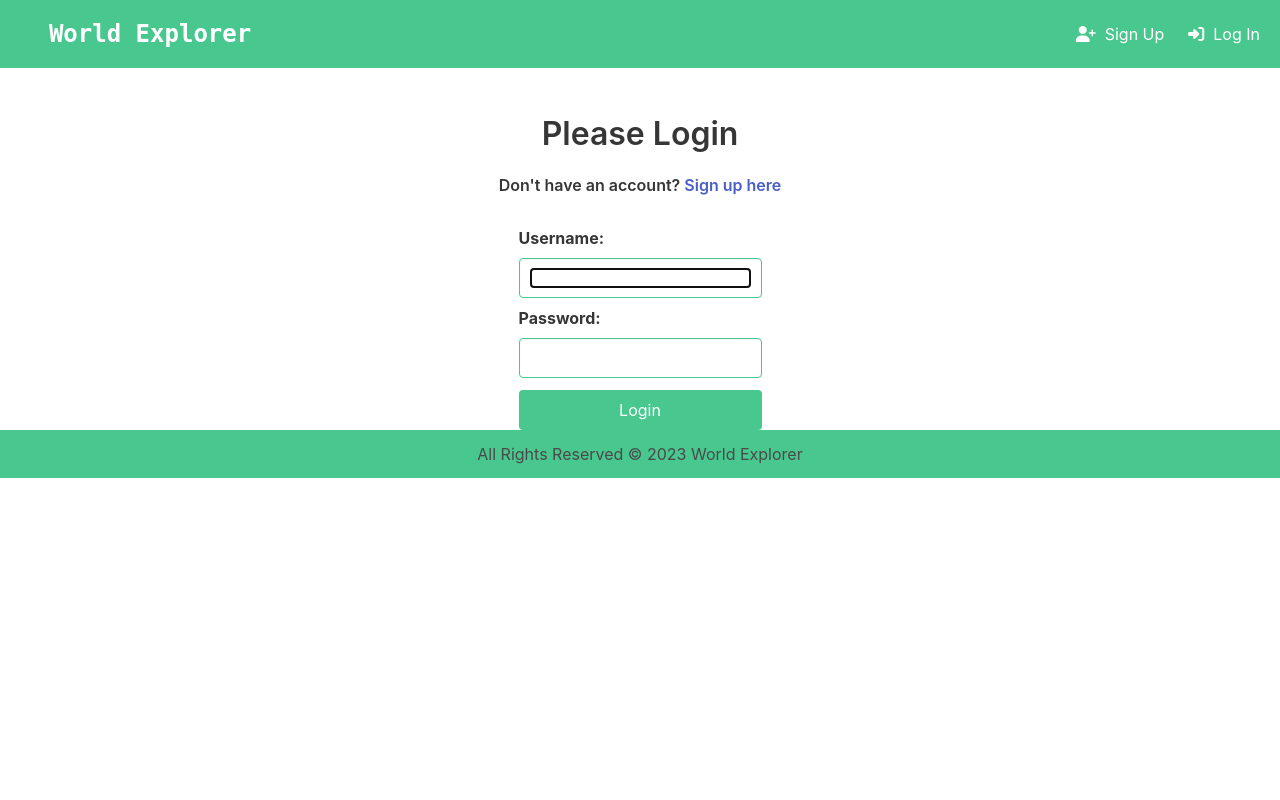
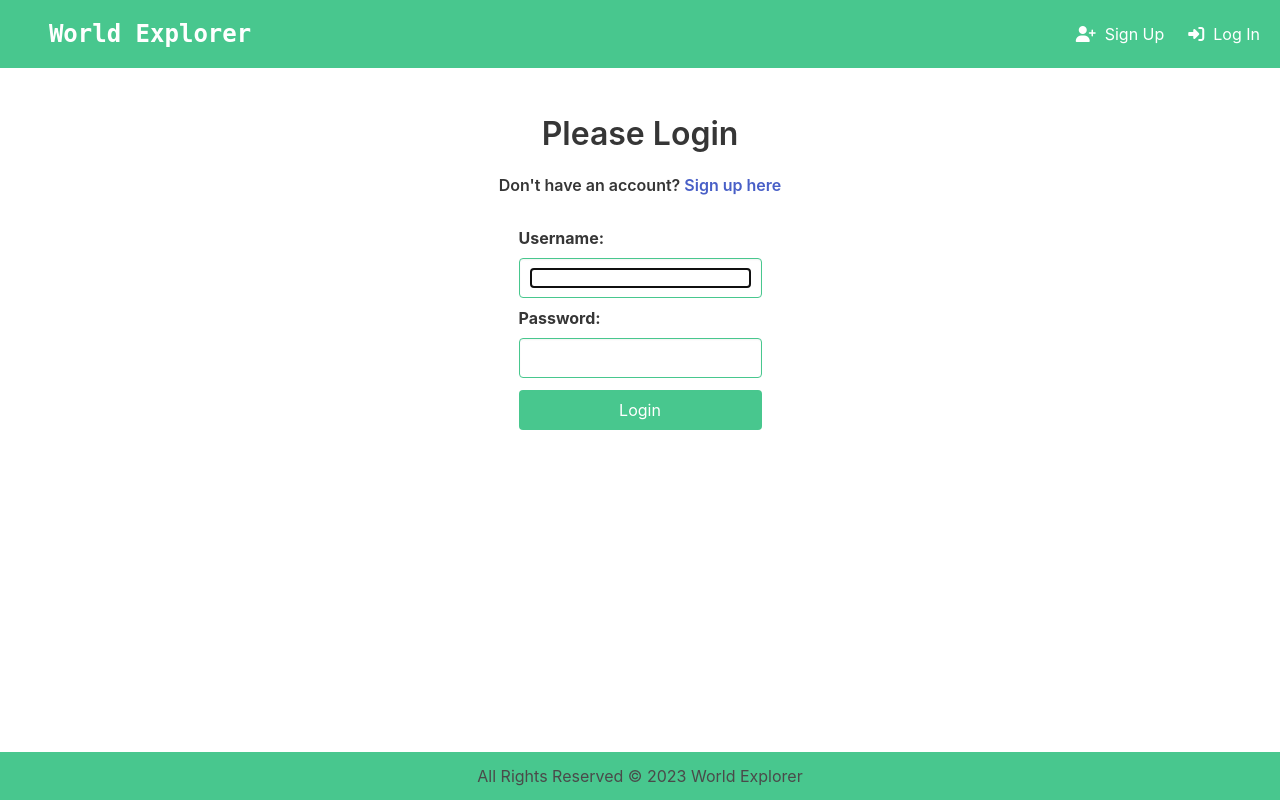
Before and after one commit to nashare/world-explorer, a Django app: a page that uses main_app/templates/base.html in a window 1280 px wide. Run offline with Django 4.2, Linux system fonts and the light colour scheme.

Commit message:
body CSS

```diff
--- a/main_app/static/css/style.css
+++ b/main_app/static/css/style.css
@@ -1,6 +1,6 @@
-/* body {
+body {
     min-height: 100vh;
-} */
+}
 
 input {
     width: 100%;
```
